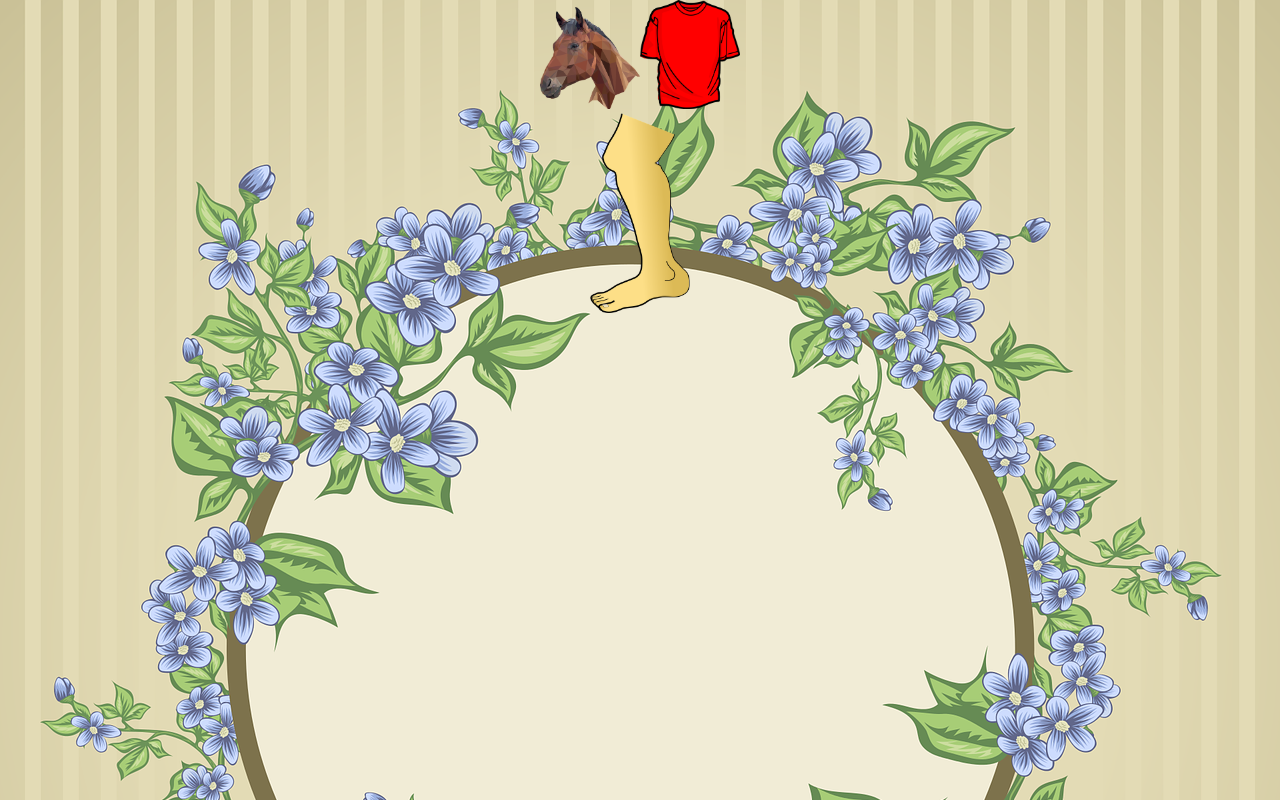
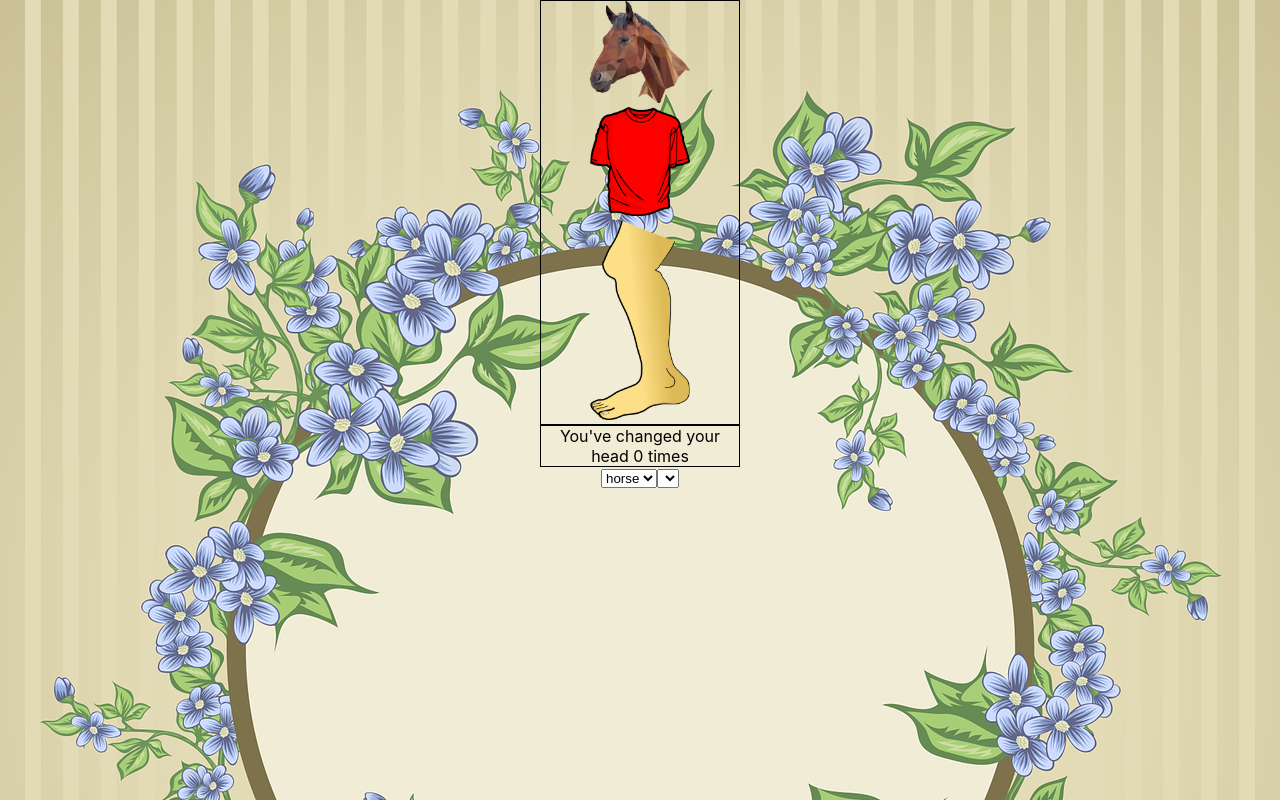
Before and after one commit to adriaivanitsky/react-character-designer, a React (Create React App) app: page / in a window 1280 px wide. Built offline with nearby package versions, Linux system fonts and the light colour scheme.

Commit message:
got counter to render and work properly, added dropdown menus

```diff
--- a/src/App.css
+++ b/src/App.css
@@ -3,38 +3,3 @@
   background-size: cover;
   height: 800px;
 }
-
-.App-logo {
-  height: 40vmin;
-  pointer-events: none;
-}
-
-@media (prefers-reduced-motion: no-preference) {
-  .App-logo {
-    animation: App-logo-spin infinite 20s linear;
-  }
-}
-
-.App-header {
-  background-color: #282c34;
-  min-height: 100vh;
-  display: flex;
-  flex-direction: column;
-  align-items: center;
-  justify-content: center;
-  font-size: calc(10px + 2vmin);
-  color: white;
-}
-
-.App-link {
-  color: #61dafb;
-}
-
-@keyframes App-logo-spin {
-  from {
-    transform: rotate(0deg);
-  }
-  to {
-    transform: rotate(360deg);
-  }
-}
--- a/src/App.js
+++ b/src/App.js
@@ -3,11 +3,9 @@ import background from './cross-stitch-background.png';
 import Home from './views/Home/Home.js';
 function App() {
   return (
-    <>
-      <div className="App" style={{ backgroundImage: `url(${background})` }}>
-        <Home />
-      </div>
-    </>
+    <div className="App" style={{ backgroundImage: `url(${background})` }}>
+      <Home />
+    </div>
   );
 }
 
--- a/src/components/Character/Character.css
+++ b/src/components/Character/Character.css
@@ -1,3 +1,11 @@
 img {
     width: 100px;
 }
+
+.images {
+    border: 1px solid black;
+}
+
+.counters {
+   border: 1px solid black;
+}
--- a/src/components/Character/Character.js
+++ b/src/components/Character/Character.js
@@ -1,12 +1,19 @@
 import React from 'react';
 import './Character.css';
 
-export default function Character({ head, middle, pants }) {
+export default function Character({ head, middle, pants, headCount }) {
   return (
     <div>
-      <img src={`${process.env.PUBLIC_URL}/assets/${head}.png`} />
-      <img src={`${process.env.PUBLIC_URL}/assets/${middle}.png`} />
-      <img src={`${process.env.PUBLIC_URL}/assets/${pants}.png`} />
+      <div className="images">
+        <img src={`${process.env.PUBLIC_URL}/assets/${head}.png`} />
+        <img src={`${process.env.PUBLIC_URL}/assets/${middle}.png`} />
+        <img src={`${process.env.PUBLIC_URL}/assets/${pants}.png`} />
+      </div>
+
+      <div className="counters">
+        <span>You&apos;ve changed your head {headCount} times</span>
+      </div>
+
     </div>
   );
 }
--- a/src/components/Picker/Picker.js
+++ b/src/components/Picker/Picker.js
@@ -1,10 +1,26 @@
 import React from 'react';
 import './Picker.css';
 
-export default function Picker() {
+export default function Picker({ head, setHead, middle, setMiddle, pants, setPants, headCount, setHeadCount }) {
+  const handleHeadChange = (e) => {
+    setHead(e.target.value);
+    setHeadCount((prevState) => (prevState + 1));
+  };
   return (
     <div>
-
+      <select value={head} onChange={handleHeadChange}>
+        <option value="bird-head">bird</option>
+        <option value="dog-head">dog</option>
+        <option value="duck-head">duck</option>
+        <option value="horse-head">horse</option>
+      </select>
+      <select value={middle} onChange={(e) => setMiddle(e.target.value)}>
+        <option value="blue-middle"></option>
+        <option value="pink-middle"></option>
+        <option value="red-middle"></option>
+        <option value="dress-middle"></option>
+        {/* finish all options and add event listeners to each */}
+      </select>
     </div>
   );
 }
--- a/src/views/Home/Home.js
+++ b/src/views/Home/Home.js
@@ -7,10 +7,11 @@ export default function Home() {
   const [head, setHead] = useState('horse-head');
   const [middle, setMiddle] = useState('red-middle');
   const [pants, setPants] = useState('leg-pants');
+  const [headCount, setHeadCount] = useState(0);
   return (
     <main>
-      <Character head={head} middle={middle} pants={pants} />
-      <Picker />
+      <Character head={head} middle={middle} pants={pants} headCount={headCount} />
+      <Picker head={head} setHead={setHead} middle={middle} setMiddle={setMiddle} pants={pants} setPants={setPants} headCount={headCount} setHeadCount={setHeadCount} />
     </main>
   );
 }
```
